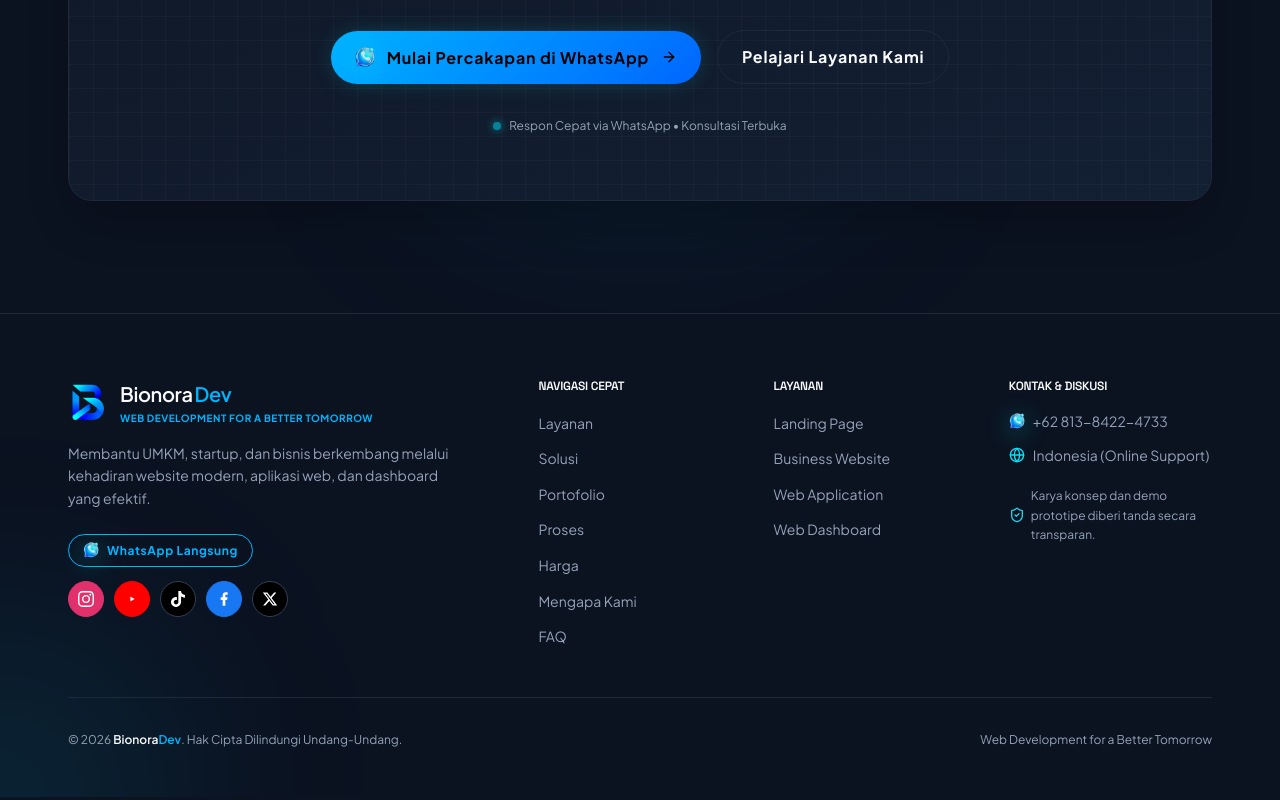
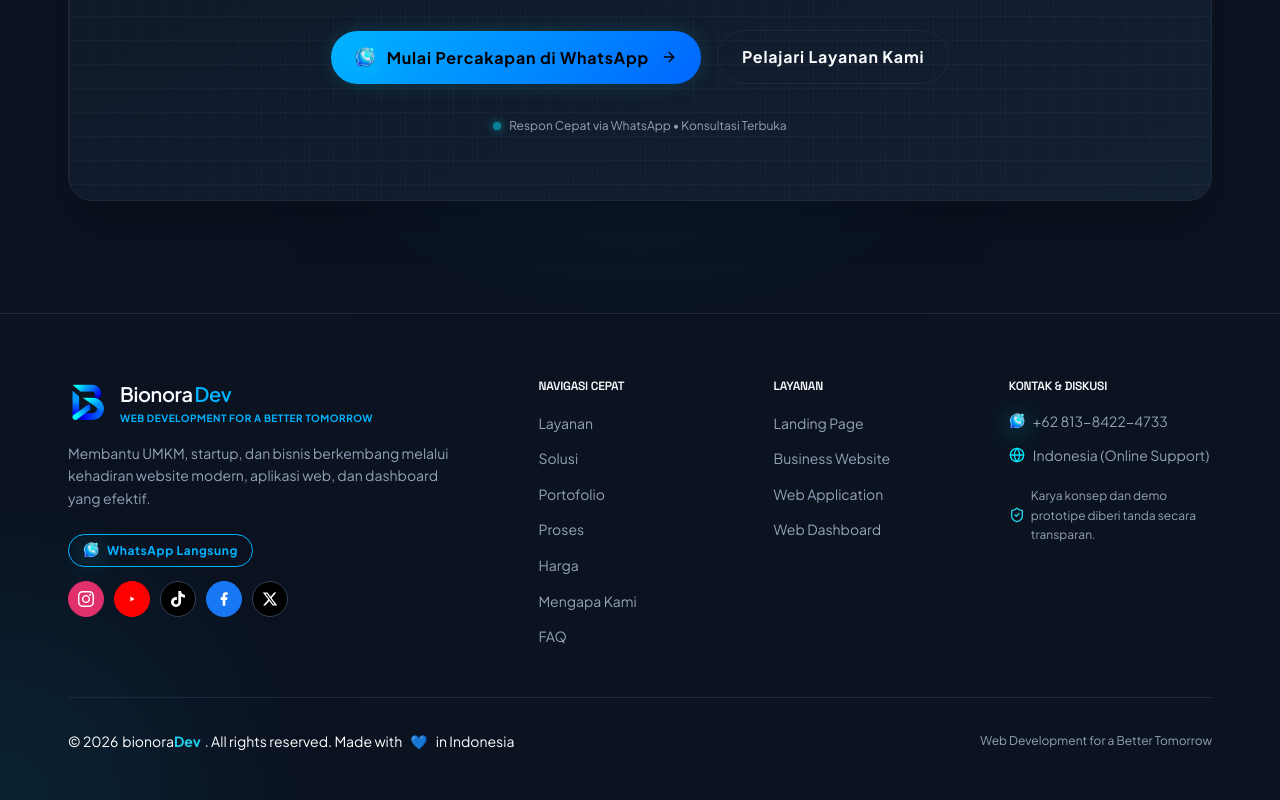
Before and after one commit to hidayatullah70/bionoradev, a React (Vite) app: page / in a window 1280 px wide. Shown: the part 11033-11833 px from the top of the page. Built offline with nearby package versions, Linux system fonts and the light colour scheme.

Commit message:
feat: add linked footer credit

```diff
--- a/src/App.jsx
+++ b/src/App.jsx
@@ -29,7 +29,7 @@ export default function App() {
       </div>
 
       {/* Footer */}
-      <Footer locale={locale} t={t} />
+      <Footer locale={locale} t={t} theme={theme} />
 
       {/* Accessible Floating WhatsApp Conversion Widget */}
       <FloatingWhatsApp locale={locale} t={t} />
--- a/src/components/layout/Footer.jsx
+++ b/src/components/layout/Footer.jsx
@@ -4,12 +4,12 @@ import { Container } from '../ui/Container';
 import { Button } from '../ui/Button';
 import { WhatsAppIcon3D } from '../ui/WhatsAppIcon3D';
 import { SocialLinks } from '../ui/SocialLinks';
+import { FooterCredit } from '../ui/FooterCredit';
 import { buildWhatsAppUrl } from '../../lib/whatsapp';
 import { scrollToSection } from '../../lib/utils';
 import { siteConfig } from '../../config/siteConfig';
 
-export function Footer({ locale, t }) {
-  const currentYear = new Date().getFullYear();
+export function Footer({ locale, t, theme = 'dark' }) {
   const whatsAppUrl = buildWhatsAppUrl({ locale });
 
   const navLinks = [
@@ -139,14 +139,7 @@ export function Footer({ locale, t }) {
 
         {/* Bottom Bar */}
         <div className="pt-8 flex flex-col sm:flex-row items-center justify-between gap-4 text-xs text-txt-muted">
-          <p>
-            © {currentYear}{" "}
-            <span className="font-semibold text-txt">
-              {siteConfig.brand.wordmarkFirst}
-              <span className="text-brand-blue">{siteConfig.brand.wordmarkSecond}</span>
-            </span>
-            . {t.footer.rights}
-          </p>
+          <FooterCredit variant={theme === 'light' ? 'light' : 'dark'} />
           <p className="text-center sm:text-right text-txt-muted/70">
             {siteConfig.brand.taglineBullets}
           </p>
--- /dev/null
+++ b/src/components/ui/FooterCredit.jsx
@@ -0,0 +1,33 @@
+import { siteConfig } from '../../config/siteConfig';
+
+export function FooterCredit({ variant = 'dark' }) {
+  const year = new Date().getFullYear();
+  const isDark = variant === 'dark';
+
+  return (
+    <p
+      className={`text-sm flex flex-wrap items-center justify-center gap-x-1 ${
+        isDark ? 'text-white' : 'text-gray-600'
+      }`}
+    >
+      <span>© {year}</span>
+      <a
+        href={siteConfig.brand.websiteUrl}
+        target="_blank"
+        rel="noreferrer"
+        className="inline-flex hover:opacity-80 focus-visible:outline-none focus-visible:ring-2 focus-visible:ring-cyan-400 focus-visible:ring-offset-2 rounded-sm transition-opacity"
+      >
+        <span className={isDark ? 'text-white' : 'text-gray-600'}>bionora</span>
+        <span className={`${isDark ? 'text-cyan-400' : 'text-cyan-500'} font-bold`}>Dev
+        </span>
+      </a>
+      <span>. All rights reserved. Made with</span>
+      <span className={`${isDark ? 'text-cyan-400' : 'text-cyan-500'} mx-1`}>
+        💙
+      </span>
+      <span>in Indonesia</span>
+    </p>
+  );
+}
+
+export default FooterCredit;
--- a/src/config/siteConfig.js
+++ b/src/config/siteConfig.js
@@ -13,6 +13,7 @@ export const siteConfig = {
     taglineBullets: "Web Development for a Better Tomorrow",
     foundedYear: 2026,
     logo: "/assets/logo/logoAja.png",
+    websiteUrl: "https://bionoradev.netlify.app/",
   },
   contact: {
     whatsappNumber: "6281384224733",
--- a/src/i18n/messages.js
+++ b/src/i18n/messages.js
@@ -294,7 +294,6 @@ export const messages = {
       quickLinksTitle: "Navigasi Cepat",
       servicesTitle: "Layanan",
       contactTitle: "Kontak & Diskusi",
-      rights: "Hak Cipta Dilindungi Undang-Undang.",
       truthNote: "Karya konsep dan demo prototipe diberi tanda secara transparan.",
     },
   },
@@ -593,7 +592,6 @@ export const messages = {
       quickLinksTitle: "Quick Links",
       servicesTitle: "Services",
       contactTitle: "Contact & Inquiries",
-      rights: "All Rights Reserved.",
       truthNote: "Concept prototypes and demos are transparently labeled.",
     },
   },
```
